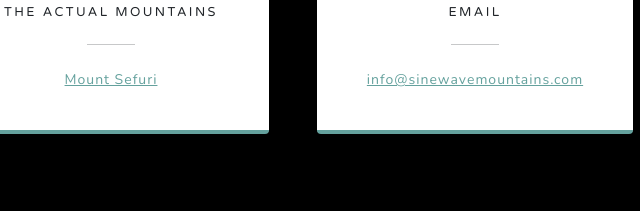
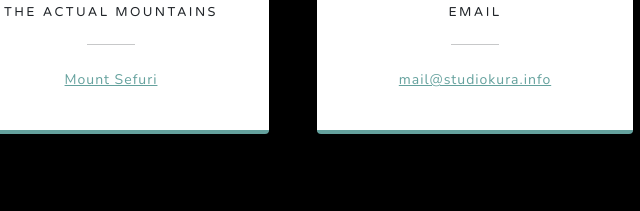
Before and after one commit to sinewavemountains/sinewavemountains.com, a plain HTML site: page index.html in a window 1280 px wide. Shown: the part 3831-4042 px from the top of the page, 529-1169 px from the left. Drawn offline with nearby package versions, Linux system fonts and the light colour scheme.

Commit message:
Confirmed the mail address to be used

```diff
--- a/index.html
+++ b/index.html
@@ -156,7 +156,7 @@
                                 <i class="fas fa-envelope text-primary mb-2"></i>
                                 <h4 class="text-uppercase m-0">Email</h4>
                                 <hr class="my-4 mx-auto" />
-                                <div class="small text-black-50"><a href="mailto:info@sinewavemountains.com">info@sinewavemountains.com</a></div>
+                                <div class="small text-black-50"><a href="mailto:mail@studiokura.info">mail@studiokura.info</a></div>
                             </div>
                         </div>
                     </div>
```
